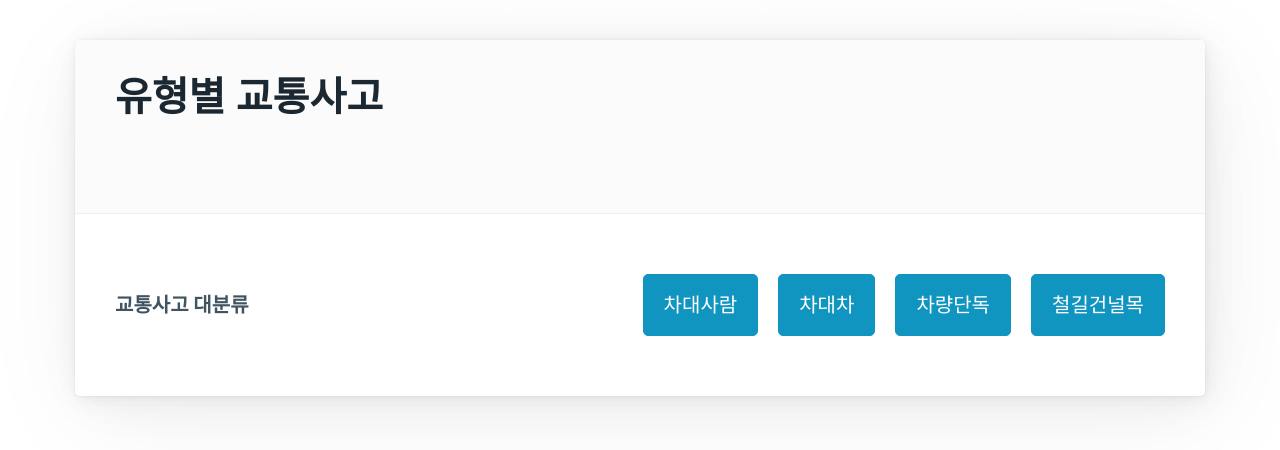
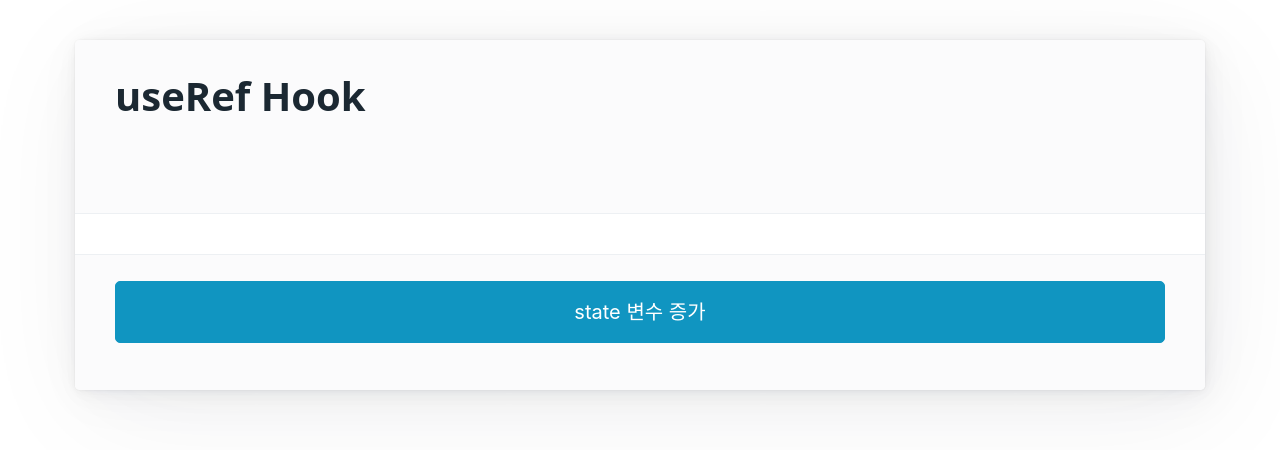
Before and after one commit to pnumin/k4_react, a React (Create React App) app: page / in a window 1280 px wide. Shown: the top 450 px of the page. Built offline with nearby package versions, Linux system fonts and the light colour scheme.

Commit message:
useRef v1

```diff
--- a/package.json
+++ b/package.json
@@ -8,6 +8,7 @@
     "@testing-library/user-event": "^13.5.0",
     "react": "^18.2.0",
     "react-dom": "^18.2.0",
+    "react-multi-carousel": "^2.8.4",
     "react-scripts": "5.0.1",
     "web-vitals": "^2.1.4"
   },
--- /dev/null
+++ b/src/06/Taccident.css
@@ -0,0 +1,4 @@
+.bt1 {
+    background-color: darkred;
+    border: darkred;
+}
--- a/src/06/Taccident.js
+++ b/src/06/Taccident.js
@@ -27,7 +27,6 @@ const Taccident = () => {
 
     //선택항목 태그
     const [divTag, setDivTag] = useState();
-
 
     useEffect(() => {
         if (!sel1) return;
@@ -79,8 +78,8 @@ const Taccident = () => {
         <main className="container">
             <article>
                 <Hh1 title ='유형별 교통사고' />
-                <TaccidentNav title='교통사고 대분류' c={c1} setSel={setSel1} />
-                {c2 && <TaccidentNav title='교통사고 중분류' c={c2} setSel={setSel2} />}
+                <TaccidentNav title='교통사고 대분류' c={c1}  sel={sel1} setSel={setSel1} />
+                {c2 && <TaccidentNav title='교통사고 중분류' c={c2} sel={sel2} setSel={setSel2} />}
                 <div className="grid">
                     {divTag}
                 </div>
--- a/src/06/TaccidentNav.js
+++ b/src/06/TaccidentNav.js
@@ -1,5 +1,7 @@
-const TaccidentNav = ({title, c, setSel}) => {
-    console.log("tn" , c)
+import './Taccident.css' ;
+const TaccidentNav = ({title, c, sel, setSel}) => {
+    console.log("tntitle" , title.slice(5))
+    console.log("sel" , sel)
 
     const handleClick = (k) => {
         setSel(k) ;
@@ -7,7 +9,11 @@ const TaccidentNav = ({title, c, setSel}) => {
 
     const liTag = c.map((item, idx) =>
         <li key={`li${idx}`}>
-            <button onClick={() => handleClick(item) }>{item}</button>
+            <button
+            className={item === sel ? "bt1" : "bt2"}
+            onClick={() => handleClick(item) }>
+                {item}
+            </button>
         </li>
     );
     return (
--- /dev/null
+++ b/src/07/MyRef.js
@@ -0,0 +1,22 @@
+import Hh1 from '../comm/Hh1';
+
+const MyRef = () => {
+    const title='useRef Hook' ;
+    return (
+        <main className='container'>
+            <article>
+                <Hh1 title={title} />
+
+                <footer>
+                    <div className='grid'>
+                        <button>state 변수 증가</button>
+                    </div>
+                </footer>
+
+            </article>
+
+        </main>
+    )
+}
+
+export default MyRef
--- a/src/App.js
+++ b/src/App.js
@@ -5,7 +5,9 @@ import './App.css';
 // import MyDiv from './03/MyDiv';
 // import Box from './04/Box';
 // import Frcst from './05/Frcst';
-import Taccident from './06/Taccident' ;
+// import Taccident from './06/Taccident' ;
+import MyRef from './07/MyRef';
+// import Gallery from './08/Gallery';
 
 function App() {
   return (
@@ -15,7 +17,9 @@ function App() {
     // <MyDiv />
     // <Box />
     // <Frcst />
-    <Taccident />
+    // <Taccident />
+    <MyRef />
+    // <Gallery />
   );
 }
 
```
Also changed, not shown: 1 other file (tests, documents, lock files or other folders).
